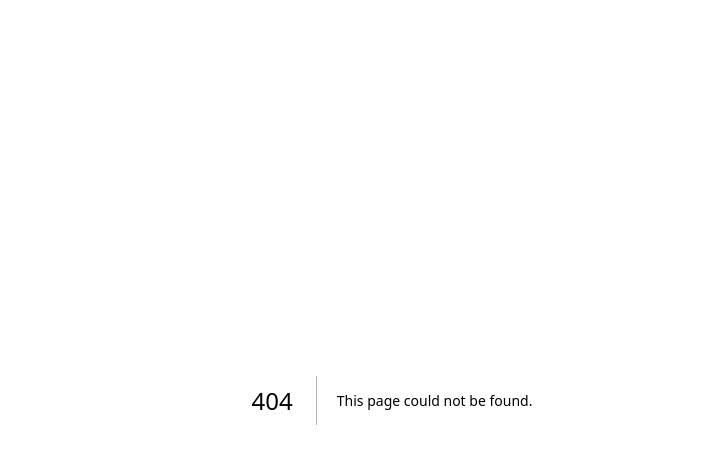
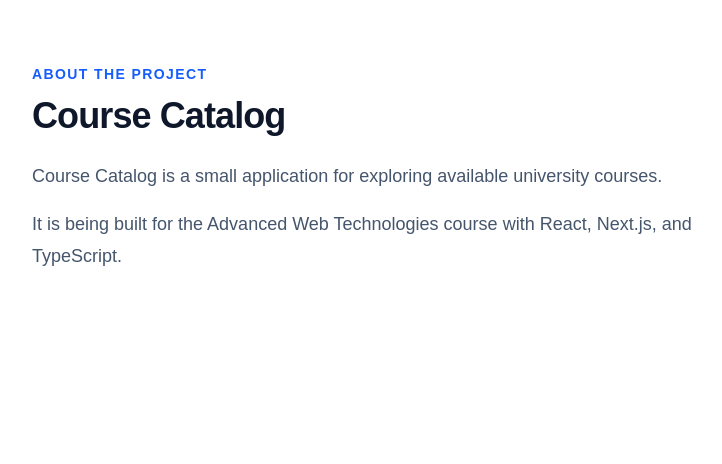
Before and after one commit to tard1grade8/course-catalog, a Next.js app: page /about in a window 1280 px wide. Before the commit this address had no page. Shown: the top 464 px of the page, without its empty margins (248-970 px from the left). Built offline with nearby package versions, Linux system fonts and the light colour scheme.

Commit message:
chore: bootstrap Next.js project

```diff
--- /dev/null
+++ b/app/about/page.tsx
@@ -0,0 +1,22 @@
+export default function AboutPage() {
+  return (
+    <main className="mx-auto min-h-screen max-w-3xl px-6 py-16">
+      <p className="mb-3 text-sm font-semibold uppercase tracking-widest text-blue-600">
+        About the project
+      </p>
+      <h1 className="text-4xl font-bold tracking-tight text-slate-900">
+        Course Catalog
+      </h1>
+      <div className="mt-6 space-y-4 text-lg leading-8 text-slate-600">
+        <p>
+          Course Catalog is a small application for exploring available
+          university courses.
+        </p>
+        <p>
+          It is being built for the Advanced Web Technologies course with
+          React, Next.js, and TypeScript.
+        </p>
+      </div>
+    </main>
+  );
+}
--- a/app/layout.tsx
+++ b/app/layout.tsx
@@ -1,27 +1,16 @@
 import type { Metadata } from "next";
-import { Geist, Geist_Mono } from "next/font/google";
 import "./globals.css";
 
-const geistSans = Geist({
-  variable: "--font-geist-sans",
-  subsets: ["latin"],
-});
-
-const geistMono = Geist_Mono({
-  variable: "--font-geist-mono",
-  subsets: ["latin"],
-});
-
 export const metadata: Metadata = {
-  title: "Create Next App",
-  description: "Generated by create next app",
+  title: "Course Catalog",
+  description: "A course catalog for Advanced Web Technologies.",
 };
 
 export default function RootLayout({ children }: LayoutProps<"/">) {
   return (
     <html
       lang="en"
-      className={`${geistSans.variable} ${geistMono.variable} h-full antialiased`}
+      className="h-full antialiased"
     >
       <body className="min-h-full flex flex-col">{children}</body>
     </html>
--- a/app/page.tsx
+++ b/app/page.tsx
@@ -0,0 +1,24 @@
+import Link from "next/link";
+
+export default function HomePage() {
+  return (
+    <main className="mx-auto flex min-h-screen max-w-3xl flex-col justify-center px-6 py-16">
+      <p className="mb-3 text-sm font-semibold uppercase tracking-widest text-blue-600">
+        Advanced Web Technologies
+      </p>
+      <h1 className="text-4xl font-bold tracking-tight text-slate-900 sm:text-5xl">
+        Course Catalog
+      </h1>
+      <p className="mt-6 max-w-2xl text-lg leading-8 text-slate-600">
+        Welcome to a catalog of courses created for the Advanced Web
+        Technologies course.
+      </p>
+      <Link
+        className="mt-8 w-fit rounded-md bg-blue-600 px-5 py-3 font-semibold text-white transition-colors hover:bg-blue-700"
+        href="/courses"
+      >
+        Browse courses
+      </Link>
+    </main>
+  );
+}
```
